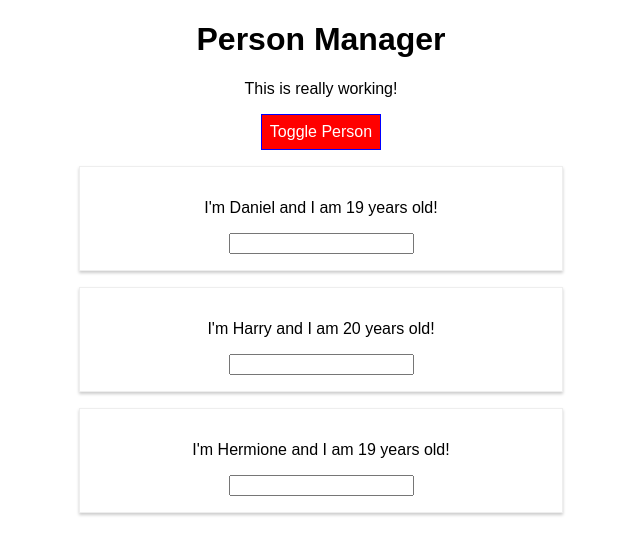
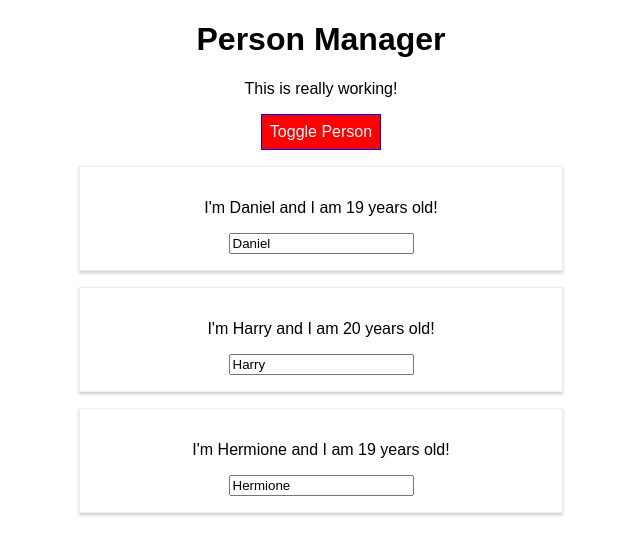
Before and after one commit to danielsyahputra/reactjs-journey, a React (Create React App) app in the folder reactjs-app/: page / in a window 1280 px wide. Both pictures are taken after a click on the button "Toggle Person". Shown: the top 554 px of the page, without its empty margins (319-959 px from the left). Built offline with nearby package versions, Linux system fonts and the light colour scheme.

Commit message:
:bug: component update lifecycles

```diff
--- a/reactjs-app/src/components/Persons/Person/Person.js
+++ b/reactjs-app/src/components/Persons/Person/Person.js
@@ -1,16 +1,21 @@
-import React from 'react';
+import React, {Component} from 'react';
 import classes from "./Person.module.css";
 
-const person = (props) => {
-  return (
-    <div className={classes.Person}>
-      <p onClick={props.click}>
-        I'm {props.name} and I am {props.age} years old!
+class Person extends Component {
+  render() {
+    console.log("[Person.js] rendering...");
+    return (
+      <div className={classes.Person}>
+        <p onClick={this.props.click}>
+          I'm {this.props.name} and I am {this.props.age} years old!
       </p>
-      <p>{props.children}</p>
-      <input type="text" onChange={props.changed} />
-    </div>
-  );
+        <p>{this.props.children}</p>
+        <input type="text"
+          value={this.props.name}
+          onChange={this.props.changed} />
+      </div>
+    );
+  }
 };
 
-export default person;
+export default Person;
--- a/reactjs-app/src/components/Persons/Persons.js
+++ b/reactjs-app/src/components/Persons/Persons.js
@@ -1,16 +1,37 @@
-import React from "react";
+import React, {Component} from "react";
 import Person from "./Person/Person";
 
-const persons = (props) => props.persons.map((person, index) => {
+class Persons extends Component {
+  shouldComponentUpdate(nextProps, nextState) {
+    console.log('[Persons.js] shouldComponentUpdate');
+    return true;
+  }
+
+  getSnapshotBeforeUpdate(prevProps, prevState) {
+    console.log('[Person.js] getSnapshotBeforeUpdate');
+    return {
+      message: 'Snapshot!'
+    };
+  }
+
+  componentDidUpdate(prevProps, prevState, snapshot) {
+    console.log('[Person.js] componentDidUpdate');
+    console.log(snapshot);
+  }
+
+  render() {
+    console.log('[Persons.js] rendering...');
+    return this.props.persons.map((person, index) => {
       return (
         <Person
-        click={() => props.clicked(index)}
+          click={() => this.props.clicked(index)}
           name={person.name}
           age={person.age}
           key={person.id}
-        changed={(event) => props.changed(event, person.id)}
+          changed={(event) => this.props.changed(event, person.id)}
         />
       );
     });
-
-export default persons;
+  }
+}
+export default Persons;
--- a/reactjs-app/src/containers/App.js
+++ b/reactjs-app/src/containers/App.js
@@ -4,18 +4,32 @@
 import Cockpit from "../components/Cockpit/Cockpit";
 
 class App extends Component {
+  constructor(props) {
+    super(props);
+    console.log("[App.js] constructor");
+  }
+
   state = {
     persons: [
-      { id: "abcd1",  name: "Daniel", age: 19 },
-      { id: "asdf2",  name: "Harry", age: 20 },
-      { id: "qwer3",  name: "Hermione", age: 19 },
+      { id: "abcd1", name: "Daniel", age: 19 },
+      { id: "asdf2", name: "Harry", age: 20 },
+      { id: "qwer3", name: "Hermione", age: 19 },
     ],
     otherState: "some other value",
     showPersons: false,
   };
 
+  static getDerivedStateFromProps = (props, state) => {
+    console.log("[App.js] getDerivedStateFromProps", props);
+    return state;
+  };
+
+  componentDidMount = () => {
+    console.log("[App.js] componentDidMount");
+  };
+
   nameChangedHandler = (event, id) => {
-    const personIndex = this.state.persons.findIndex(p => {
+    const personIndex = this.state.persons.findIndex((p) => {
       return p.id === id;
     });
     const person = { ...this.state.persons[personIndex] };
@@ -23,7 +37,7 @@
     const persons = [...this.state.persons];
     persons[personIndex] = person;
     this.setState({
-      persons: persons
+      persons: persons,
     });
   };
 
@@ -40,10 +54,7 @@
   };
 
   render() {
-
-    // With inline styles we can't assign our component with pseudo-selector and media quiries.
-    // All pseudo-selector have to wrapped in quotation marks
-
+    console.log("[App.js] render");
     let persons = null;
     if (this.state.showPersons) {
       persons = (
@@ -55,18 +66,17 @@
       );
     }
 
-    // Don't forget to wrap our application with StyleRoot component provided by Radium
     return (
       <div className={classes.App}>
         <Cockpit
           title={this.props.appTitle}
           clicked={this.togglePersonsHandler}
           showPersons={this.state.showPersons}
-          persons={ this.state.persons } />
+          persons={this.state.persons}
+        />
         {persons}
       </div>
     );
-    // return React.createElement('div', {className: 'App'}, React.createElement('h1', null, 'Does this work now?'));
   }
 }
 
```
Also changed, not shown: reactjs-app/src/logo.svg (deleted), 1 other file (tests, documents, lock files or other folders). Lines whose indentation alone changed are shown as unchanged.
